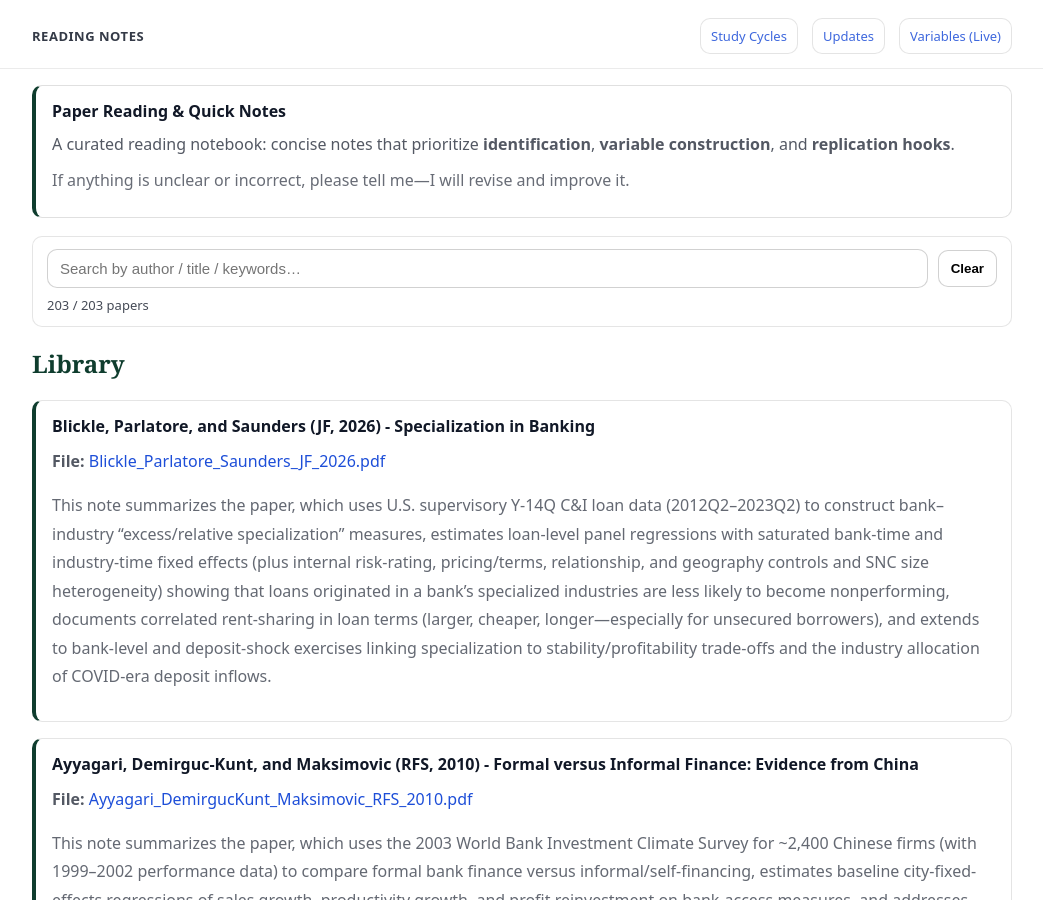
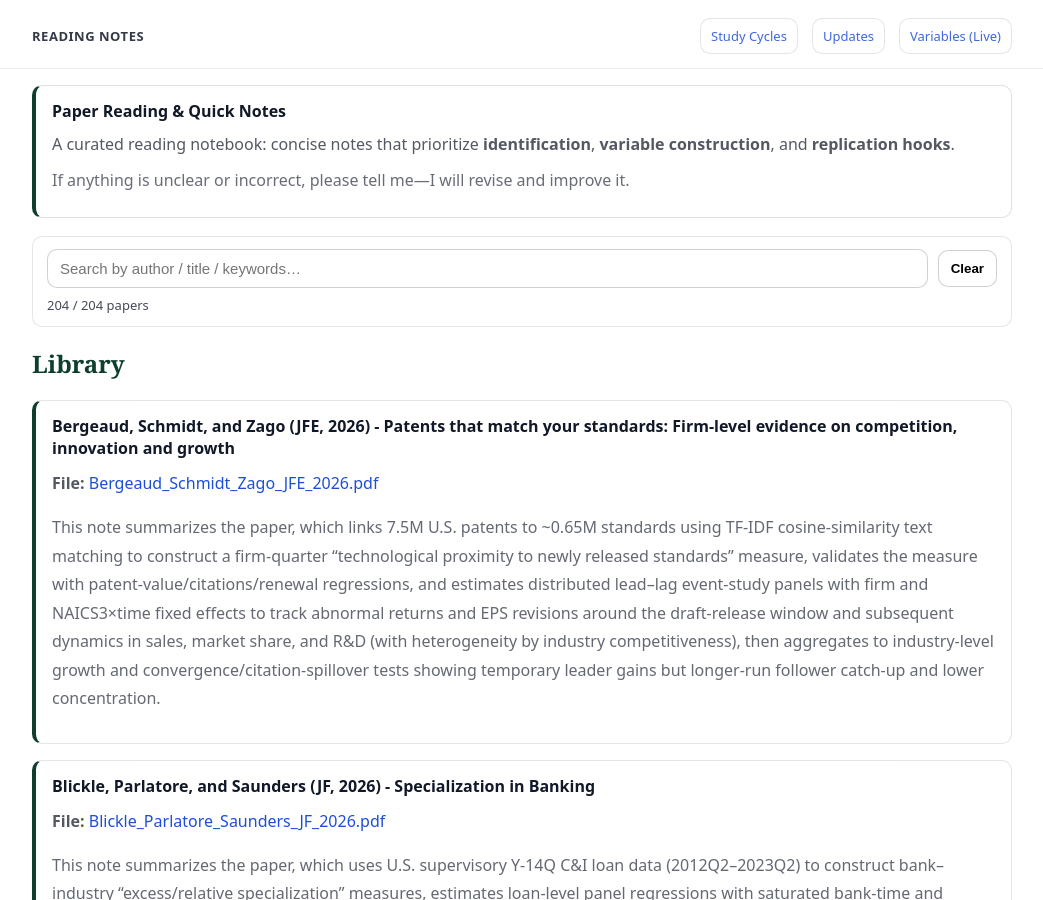
Before and after one commit to yaxinzn/study-archive, a Jekyll site: the page built from reading/index.md, in a window 1280 px wide and 900 px high. Shown: the whole window, without its empty margins (118-1161 px from the left). Built offline with Jekyll 4.4.1, drawn with Linux system fonts in a browser that asks for light colours.

Commit message:
Reading: add/update Bergeaud_Schmidt_Zago_JFE_2026.pdf

```diff
--- a/_data/reading.yml
+++ b/_data/reading.yml
@@ -1,3 +1,7 @@
+- title: "Bergeaud, Schmidt, and Zago (JFE, 2026) - Patents that match your standards: Firm-level evidence on competition, innovation and growth"
+  file: "Bergeaud_Schmidt_Zago_JFE_2026.pdf"
+  desc: "This note summarizes the paper, which links 7.5M U.S. patents to ~0.65M standards using TF-IDF cosine-similarity text matching to construct a firm-quarter “technological proximity to newly released standards” measure, validates the measure with patent-value/citations/renewal regressions, and estimates distributed lead–lag event-study panels with firm and NAICS3×time fixed effects to track abnormal returns and EPS revisions around the draft-release window and subsequent dynamics in sales, market share, and R&D (with heterogeneity by industry competitiveness), then aggregates to industry-level growth and convergence/citation-spillover tests showing temporary leader gains but longer-run follower catch-up and lower concentration."
+
 - title: "Blickle, Parlatore, and Saunders (JF, 2026) - Specialization in Banking"
   file: "Blickle_Parlatore_Saunders_JF_2026.pdf"
   desc: "This note summarizes the paper, which uses U.S. supervisory Y-14Q C&I loan data (2012Q2–2023Q2) to construct bank–industry “excess/relative specialization” measures, estimates loan-level panel regressions with saturated bank-time and industry-time fixed effects (plus internal risk-rating, pricing/terms, relationship, and geography controls and SNC size heterogeneity) showing that loans originated in a bank’s specialized industries are less likely to become nonperforming, documents correlated rent-sharing in loan terms (larger, cheaper, longer—especially for unsecured borrowers), and extends to bank-level and deposit-shock exercises linking specialization to stability/profitability trade-offs and the industry allocation of COVID-era deposit inflows."
```
Also changed, not shown: 1 other file.
